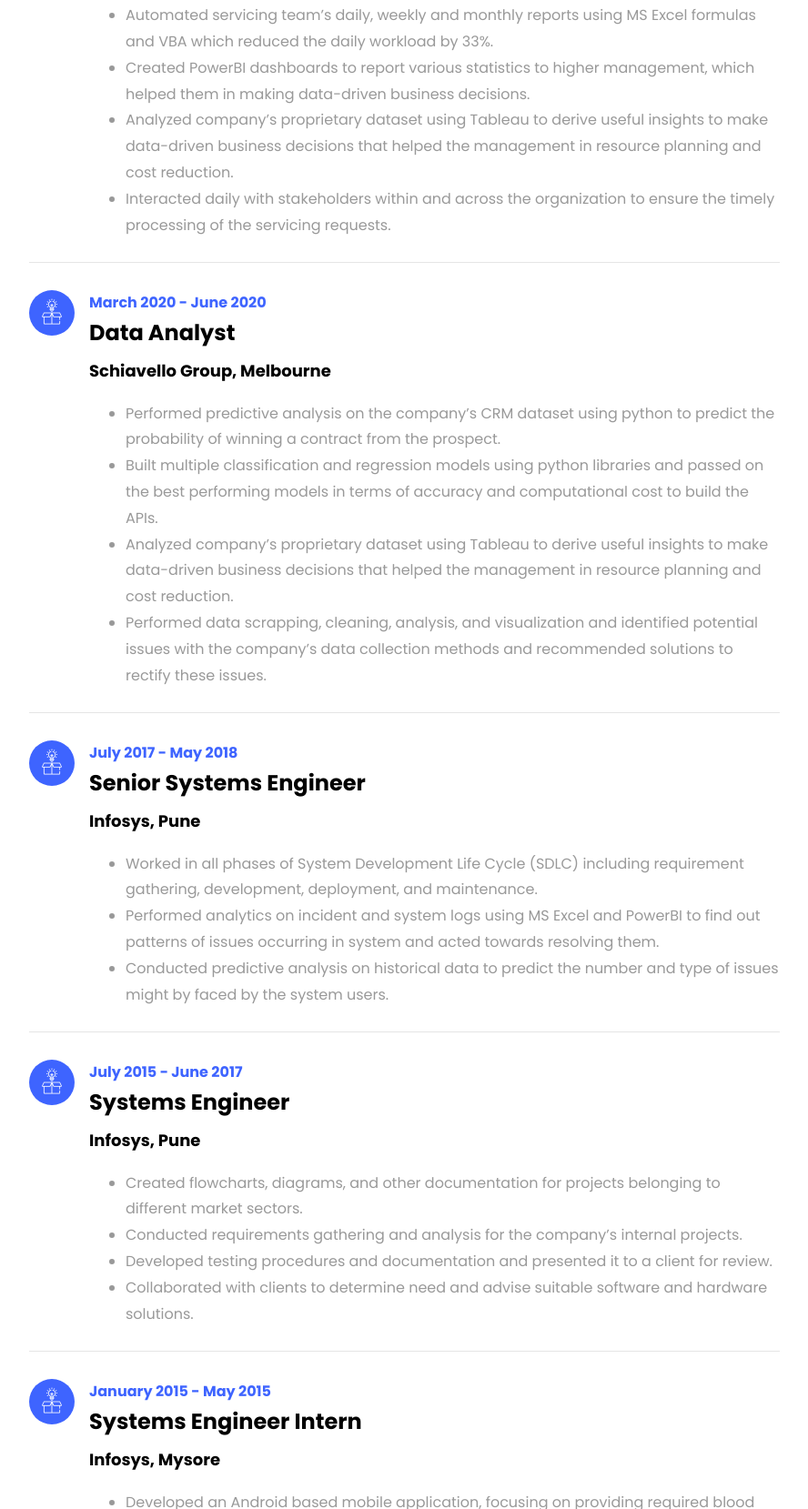
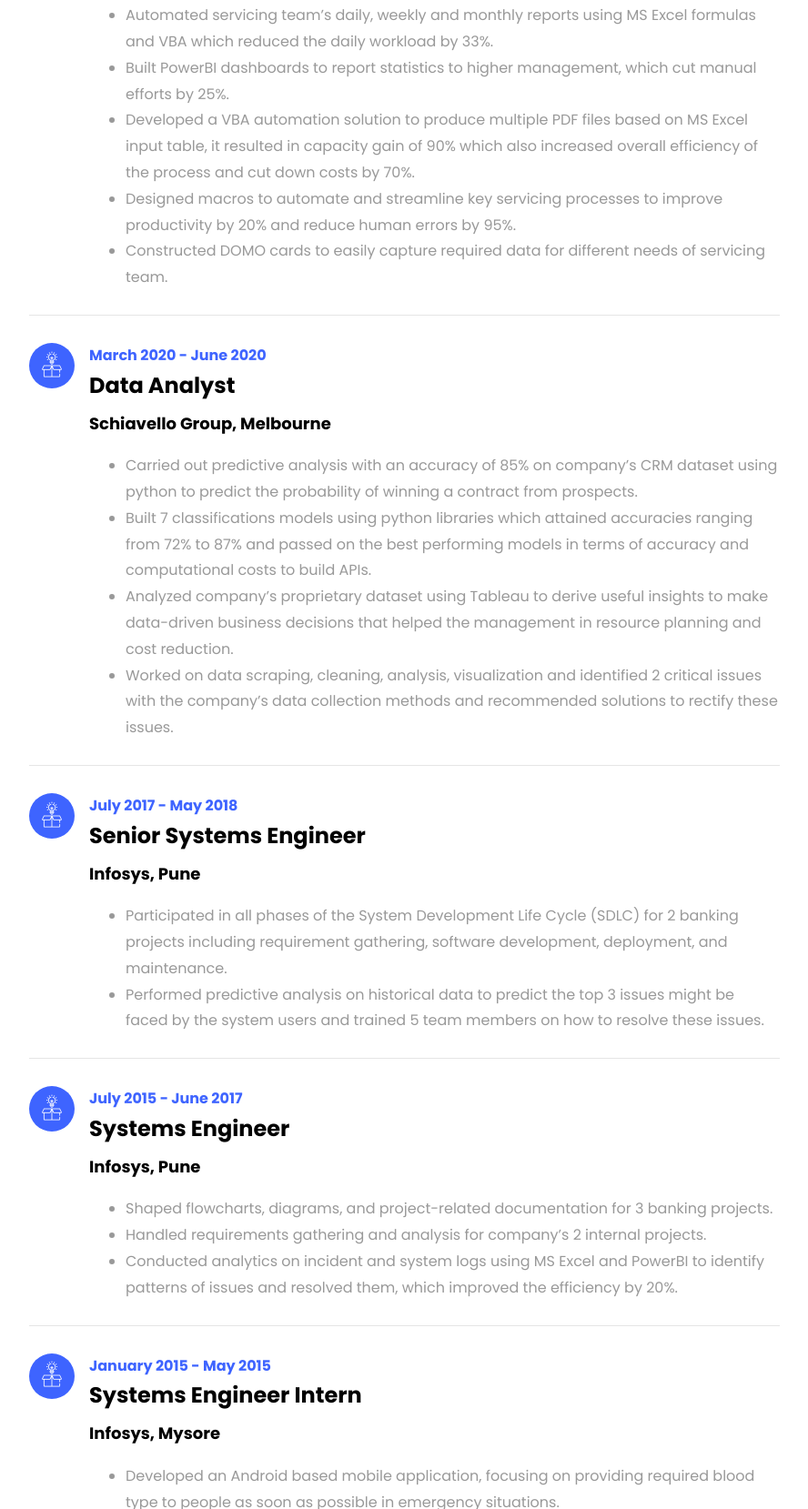
Before and after one commit to buzzy04/buzzy04.github.io, a plain HTML site: page index.html in a window 1280 px wide. Shown: the part 2663-4322 px from the top of the page at 91% size, without its empty margins (338-1226 px from the left). Drawn offline with Linux system fonts and the light colour scheme; files whose address does not match are found by name.

Commit message:
Update index.html

```diff
--- a/index.html
+++ b/index.html
@@ -209,9 +209,10 @@
 		    					<span class="position">Judo Bank, Melbourne</span>
 		    					<p><ul>
 								<li>Automated servicing team’s daily, weekly and monthly reports using MS Excel formulas and VBA which reduced the daily workload by 33%.</li>
-								<li>Created PowerBI dashboards to report various statistics to higher management, which helped them in making data-driven business decisions.</li>
-								<li>Analyzed company’s proprietary dataset using Tableau to derive useful insights to make data-driven business decisions that helped the management in resource planning and cost reduction.</li>
-								<li>Interacted daily with stakeholders within and across the organization to ensure the timely processing of the servicing requests.</li>
+								<li>Built PowerBI dashboards to report statistics to higher management, which cut manual efforts by 25%.</li>
+								<li>Developed a VBA automation solution to produce multiple PDF files based on MS Excel input table, it resulted in capacity gain of 90% which also increased overall efficiency of the process and cut down costs by 70%.</li>
+								<li>Designed macros to automate and streamline key servicing processes to improve productivity by 20% and reduce human errors by 95%.</li>
+								<li>Constructed DOMO cards to easily capture required data for different needs of servicing team.</li>
 								</ul></p>
 		    				</div>
 	    				</div>
@@ -224,10 +225,10 @@
 		    					<h2>Data Analyst</h2>
 		    					<span class="position">Schiavello Group, Melbourne</span>
 		    					<p><ul>
-								<li>Performed predictive analysis on the company’s CRM dataset using python to predict the probability of winning a contract from the prospect.</li>
-								<li>Built multiple classification and regression models using python libraries and passed on the best performing models in terms of accuracy and computational cost to build the APIs.</li>
+								<li>Carried out predictive analysis with an accuracy of 85% on company’s CRM dataset using python to predict the probability of winning a contract from prospects.</li>
+								<li>Built 7 classifications models using python libraries which attained accuracies ranging from 72% to 87% and passed on the best performing models in terms of accuracy and computational costs to build APIs.</li>
 								<li>Analyzed company’s proprietary dataset using Tableau to derive useful insights to make data-driven business decisions that helped the management in resource planning and cost reduction.</li>
-								<li>Performed data scrapping, cleaning, analysis, and visualization and identified potential issues with the company’s data collection methods and recommended solutions to rectify these issues.</li>
+								<li>Worked on data scraping, cleaning, analysis, visualization and identified 2 critical issues with the company’s data collection methods and recommended solutions to rectify these issues.</li>
 								</ul></p>
 		    				</div>
 	    				</div>
@@ -240,9 +241,8 @@
 		    					<h2>Senior Systems Engineer</h2>
 		    					<span class="position">Infosys, Pune</span>
 		    					<p><ul>
-								<li>Worked in all phases of System Development Life Cycle (SDLC) including requirement gathering, development, deployment, and maintenance.</li>
-								<li>Performed analytics on incident and system logs using MS Excel and PowerBI to find out patterns of issues occurring in system and acted towards resolving them.</li>
-								<li>Conducted predictive analysis on historical data to predict the number and type of issues might by faced by the system users.</li>
+								<li>Participated in all phases of the System Development Life Cycle (SDLC) for 2 banking projects including requirement gathering, software development, deployment, and maintenance.</li>
+								<li>Performed predictive analysis on historical data to predict the top 3 issues might be faced by the system users and trained 5 team members on how to resolve these issues. </li>
 								</ul></p>
 		    				</div>
 	    				</div>
@@ -255,10 +255,9 @@
 		    					<h2>Systems Engineer</h2>
 		    					<span class="position">Infosys, Pune</span>
 		    					<p><ul>
-								<li>Created flowcharts, diagrams, and other documentation for projects belonging to different market sectors. </li>
-								<li>Conducted requirements gathering and analysis for the company’s internal projects.</li>
-								<li>Developed testing procedures and documentation and presented it to a client for review.</li>
-								<li>Collaborated with clients to determine need and advise suitable software and hardware solutions. </li>
+								<li>Shaped flowcharts, diagrams, and project-related documentation for 3 banking projects. </li>
+								<li>Handled requirements gathering and analysis for company’s 2 internal projects.</li>
+								<li>Conducted analytics on incident and system logs using MS Excel and PowerBI to identify patterns of issues and resolved them, which improved the efficiency by 20%.</li>
 								</ul></p>
 		    				</div>
 	    				</div>
```
